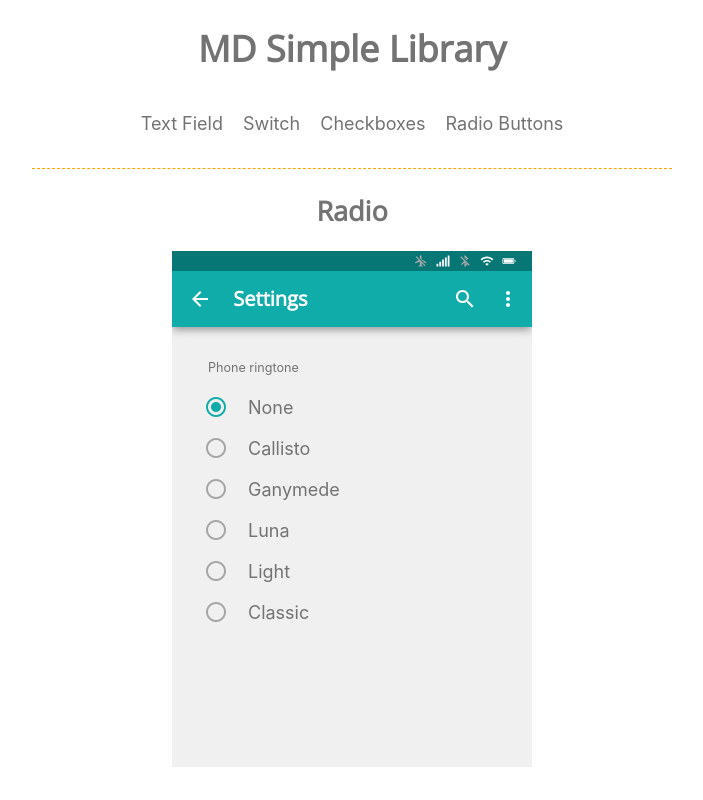
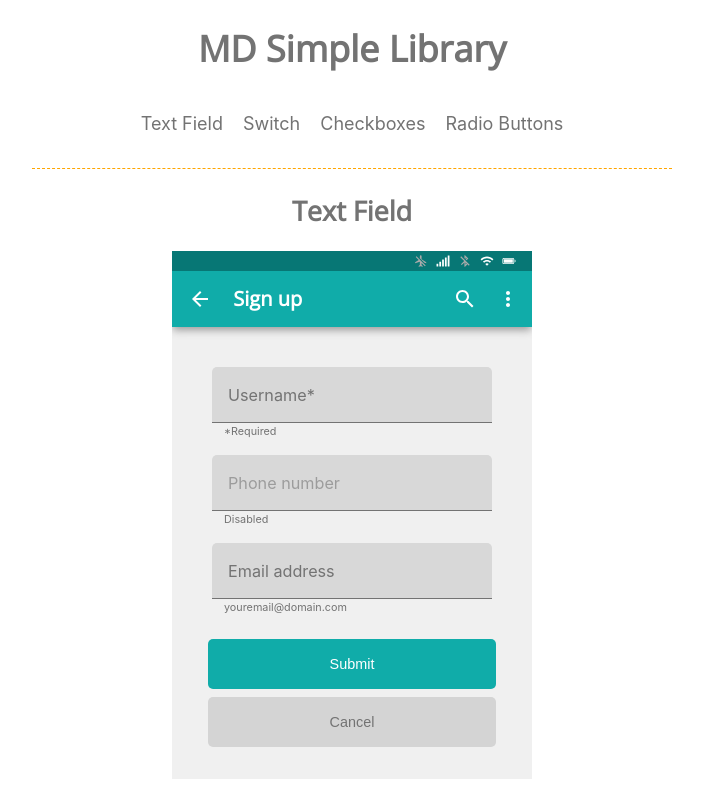
Before and after one commit to devinardya/mandatory-uxdesign1, a React (Create React App) app: page / in a window 1280 px wide. Shown: the whole page, without its empty margins (288-991 px from the left). Built offline with nearby package versions, Linux system fonts and the light colour scheme.

Commit message:
fixed animation on text field

```diff
--- a/src/App.js
+++ b/src/App.js
@@ -7,7 +7,7 @@ import Radio from '../src/Radio/Radio';
 
 function App() {
 
-  const [tab, updateTab] = useState("radio");
+  const [tab, updateTab] = useState("text");
 
   const tabChange = (inputTab) => {
       updateTab(inputTab);
--- a/src/TextField/InputElement.js
+++ b/src/TextField/InputElement.js
@@ -12,7 +12,6 @@ class InputElement extends React.Component {
         this.onBlur = this.onBlur.bind(this);
         this.onFocus = this.onFocus.bind(this);
     }
-
 
     clearInput(name) {
        this.props.clearInput(name)
@@ -48,8 +47,9 @@ class InputElement extends React.Component {
                 </span>
                 {this.props.deleteInputIcon ?
                     <span className={this.props.spanClassName}
-                            onMouseDown={() => this.clearInput(this.props.name)}>
-                                <TiDelete size="30px" style={{position:"absolute", top: "33%", right: "13px", zIndex:"6"}}/>
+                            onMouseDown={() => this.clearInput(this.props.name)}
+                            >
+                            <TiDelete size="30px" style={{position:"absolute", top: "33%", right: "13px", zIndex:"6"}}/>
                     </span> : null}
                 {this.props.Error ?
                     <span className="input-container--error-icon">
--- a/src/TextField/TextField.js
+++ b/src/TextField/TextField.js
@@ -103,8 +103,8 @@ class TextInput extends React.Component {
         setTimeout(() => {
             console.log(this.state.keepFloat)
 
-            if (this.state.username.length === 0){
-                console.log("THERE")
+            if (this.state.username.length === 0 && this.state.keepFloat){
+
                 this.setState({
                     //username: "",
                     floatUsername: false,
@@ -155,6 +155,7 @@ class TextInput extends React.Component {
             }
         }, 0);
     }
+
 
     render(){
 
@@ -249,6 +250,7 @@ class TextInput extends React.Component {
                             boxClass={usernameBoxClass}
                             spanClassName={spanClassName}
                             borderClass = "input-container__border"
+                            onMouseUp = {this.onMouseUp}
                         />
                             <InputElement
                             fieldInputclassName={usernameFieldInputClassName}
--- a/src/TextField/text-style.css
+++ b/src/TextField/text-style.css
@@ -75,6 +75,8 @@ input {
     top: 50%;
     transform: translateY(-50%);
     font-size: 0.9rem;
+    left: 0px;
+    transition: 0.5s;
 }
 
 .input-container:first-child {
@@ -148,25 +150,9 @@ input {
     color:  #077775;
 }
 
-
-.input-container__field-input:blur ~ .input-container__phone-box--float, .input-container__field-input:blur ~ .input-container__username-box--float, .input-container__field-input:blur ~ .input-container__email-box--float{
-    font-size: 12px;
-    position: absolute;
-    top: 15px;
-    transition: 0.5s;
-    color:  #077775;
-}
-
 .input-container__field-input--error ~ .input-container__email-box--float, .input-container__field-input--error ~ .input-container__username-box--float {
     color: rgb(170, 0, 0);
     transition: color 0.5s;
-}
-
-.input-container__field-input:blur ~ .input-container__phone-box, .input-container__field-input:blur ~ .input-container__email-box, .input-container__field-input:blur ~ .input-container__username-box{
-    position: absolute;
-    margin-left: 12px;
-    font-size: 16px;
-    transition: all 0.5s;
 }
 
 .buttons {
```
